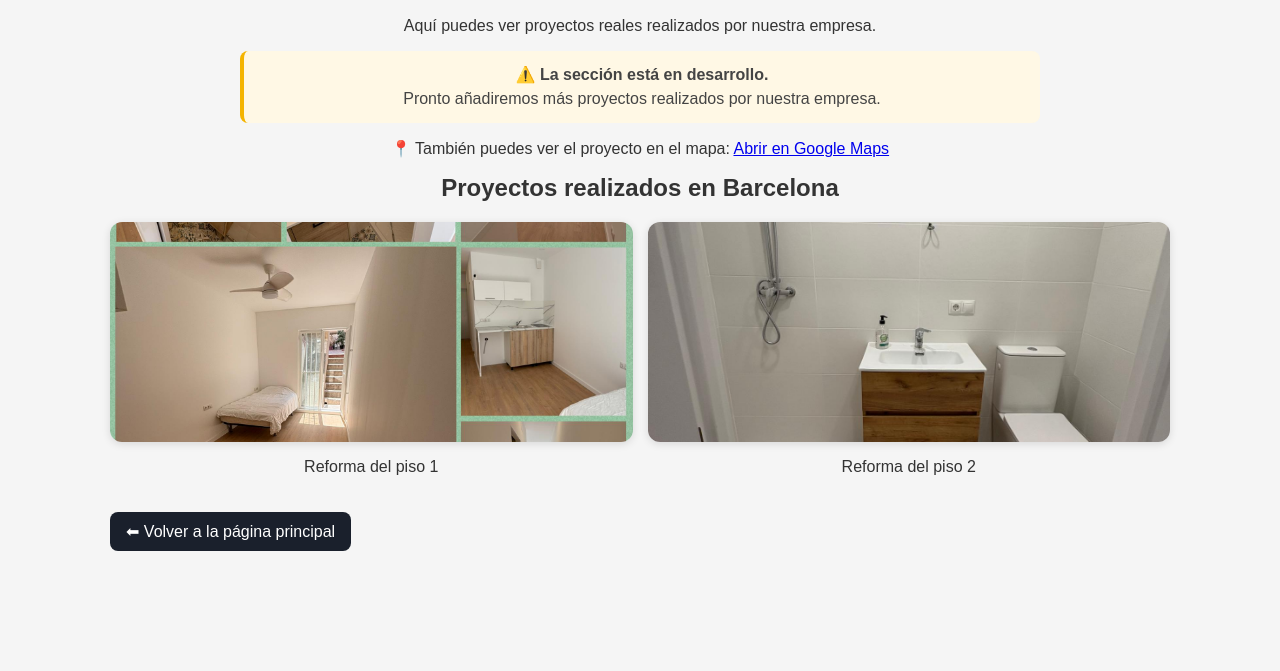
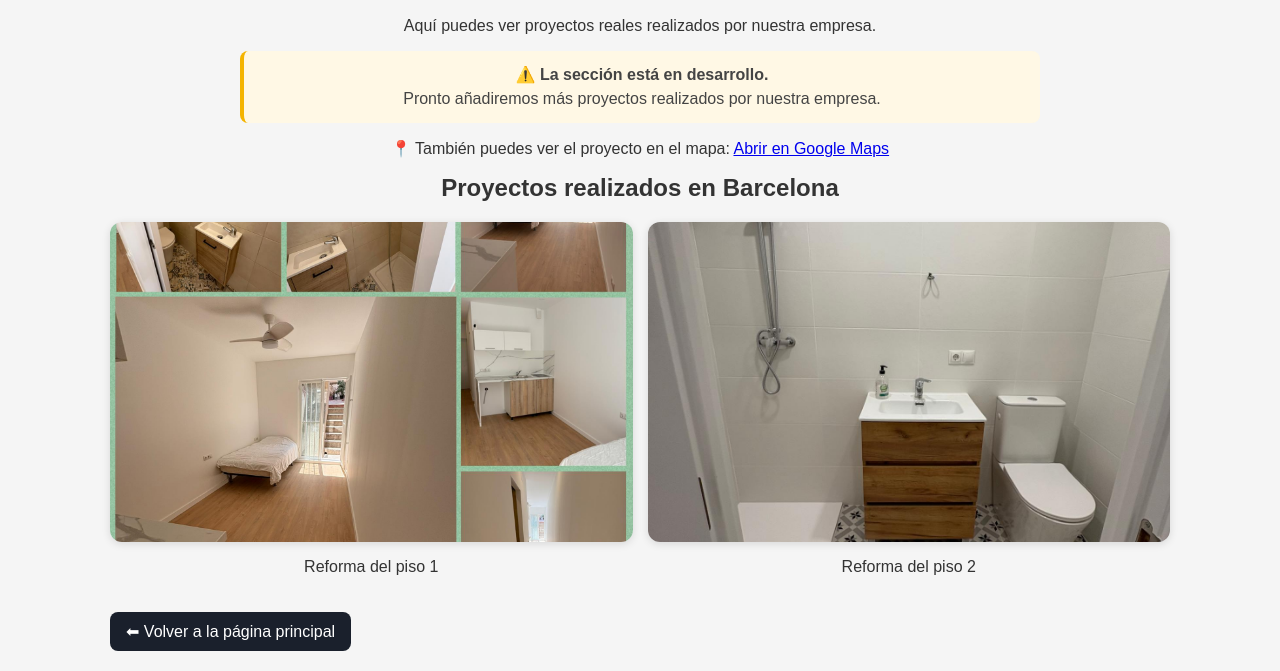
Before and after one commit to MigelSmirnov/Vital-Vibe-Constructions, a plain HTML site: page projects.html in a window 1280 px wide. Shown: the part 131-802 px from the top of the page. Drawn offline with Linux system fonts and the light colour scheme.

Commit message:
Fix HTML formatting and improve gallery layout

```diff
--- a/projects.html
+++ b/projects.html
@@ -56,7 +56,7 @@
 
     .gallery a img {
       width: 100%;
-      height: 220px;           /* фиксируем высоту миниатюр */
+      height: 320px;           /* фиксируем высоту миниатюр */
       object-fit: cover;       /* обрезка без искажений */
       border-radius: 12px;     /* красивые уголки */
       box-shadow: 0 2px 8px rgba(0,0,0,.12);
```
